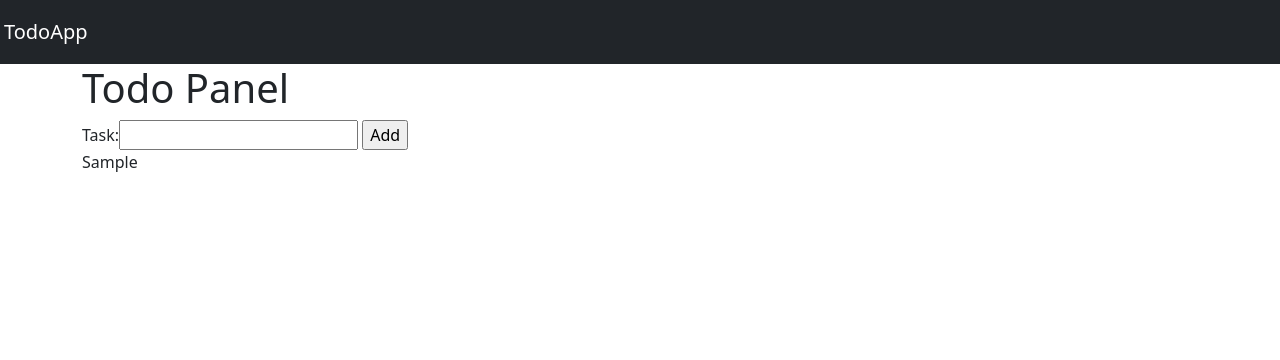
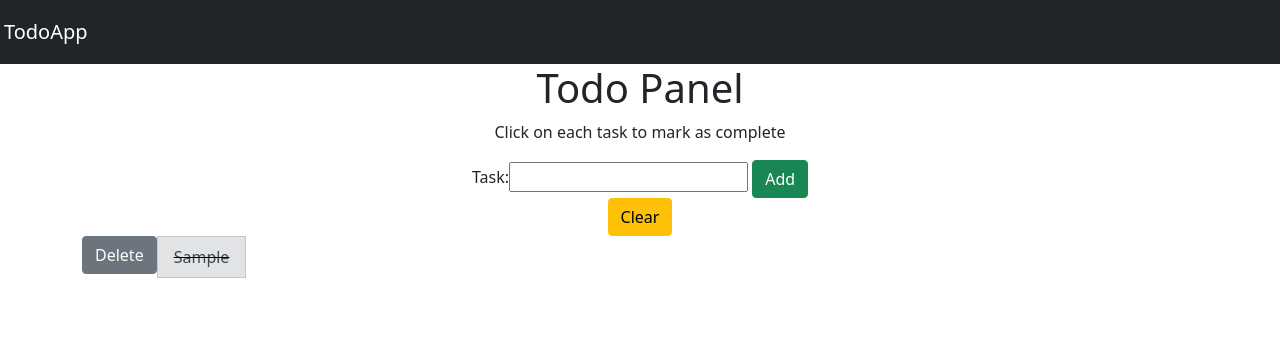
Before and after one commit to Steve-Dusty/django-todo, a Django app: template templates/todo_panel.html in a window 1280 px wide. Shown: the top 360 px of the page. Run offline with Django 3.2, Linux system fonts and the light colour scheme; the template is opened without the code that fills it: values that come from a table or form of the project are taken from there, others are empty; tables that the repository leaves empty hold one stand-in row (values such as "Sample post").

Commit message:
finished main functionality of todo app

```diff
--- a/templates/home.html
+++ b/templates/home.html
@@ -7,7 +7,7 @@
     <h1 class="display-4">Todo App</h1>
     <p class="lead">This is a simple todo app that can help you keep track of your todos.</p>
     <p class="lead">
-        <a class="btn btn-primary btn-lg">Create a new todo list</a>
+        <a class="btn btn-primary btn-lg" href="{% url 'panel' %}">Create a new todo list</a>
     </p>
 </div>
 
--- a/templates/todo_panel.html
+++ b/templates/todo_panel.html
@@ -1,15 +1,46 @@
 {% extends 'base.html' %}
 
 {% block content %}
+
+<div class="text-center">
+
     <h1>Todo Panel</h1>
-<form action="" method="post">
+    <p>Click on each task to mark as complete</p>
+
+    <!-- Render the form here-->
+
+    <form action="{% url 'addTask' %}" method="POST">
         {% csrf_token %}
         {{ form }}
-    <input type="submit" value="Add">
+        <button type="submit" class="btn btn-success">Add</button>
     </form>
+    <a type="submit" class="btn btn-warning" href="{% url 'clearAll' %}" role="button">Clear</a>
 
+
+    <!-- Display the todos here -->
+
+    <ul class="list-group text-center">
     {% for task in tasks %}
+        {% if task.is_completed %}
+            <div class="btn-group">
+                <a href="{% url 'deleteTask' task.id %}"><button type="button" class="btn btn-secondary">Delete</button></a>
+                <a href="{% url 'toggleTask' task.id %}" style="text-decoration: line-through; color: black;">
+                    <li class="list-group-item list-group-item-secondary">
                         {{ task }}
+                    </li>
+                </a>
+            </div>
+        {% else %}
+            <div class="btn-group">
+                <a href="{% url 'deleteTask' task.id %}"><button type="button" class="btn btn-secondary">Delete</button></a>
+                <a href="{% url 'toggleTask' task.id %}" style="text-decoration: none;">
+                    <li class="list-group-item">
+                        {{ task }}
+                    </li>
+                </a>
+            </div>
+        {% endif %}
     {% endfor %}
-
+    </ul>
+</div>
 {% endblock content %}
--- a/todoapp/urls.py
+++ b/todoapp/urls.py
@@ -1,6 +1,10 @@
 from django.urls import path
 from . import views
 urlpatterns = [
-    path('', views.index),
-    path('todo/', views.todoPanel)
+    path('', views.index, name='home'),
+    path('panel/', views.todoPanel, name='panel'),
+    path('addTask', views.addTask, name='addTask'),
+    path('toggleTask/<int:task_id>', views.toggleTask, name='toggleTask'),
+    path('deleteTask/<int:task_id>', views.deleteTask, name='deleteTask'),
+    path('clearAll', views.clearAll, name='clearAll')
 ]
```
Also changed, not shown: todoapp/views.py (+28 -6 lines), templates/delete_confirm.html (added), templates/todo_delete.html (deleted). Lines whose indentation alone changed are shown as unchanged.
